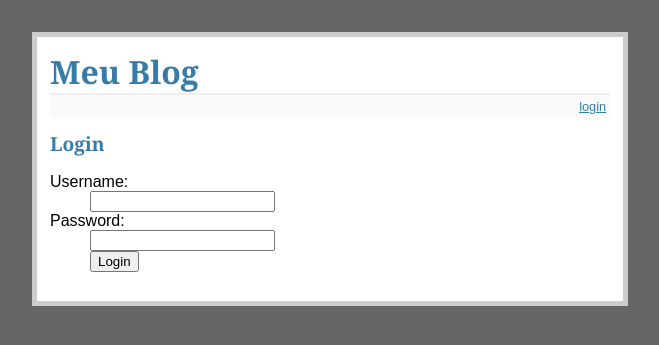
After one commit to MisaelPimentel/python_web, a Flask app: page /login in a window 1280 px wide. The commit adds this page. Shown: the top 345 px of the page, without its empty margins (310-969 px from the left). Run offline with Flask 2, Linux system fonts and the light colour scheme.

Commit message:
finalizado

```diff
--- a/app.py
+++ b/app.py
@@ -1,24 +1,57 @@
-from flask import Flask, render_template
+from flask import Flask, render_template, request, redirect, url_for, session, flash, g, abort
+import sqlite3
 
 app = Flask(__name__)
+SECRET_KEY = "pudim"
+DATABASE = "blog.bd"
+app.config.from_object(__name__)
+# USER MOCKS
+USERNAME = "admin"
+PASSWORD = "admin"
 
-#POSTS MOCK
-posts = [
-    {
-        "titulo": "Post 1",
-        "texto": "Meu primeiro post"
-    },
-    {
-        "titulo": "Post 2",
-        "texto": "oia eu"
-    },
-    {
-        "titulo": "Post 3",
-        "texto": "iahuhui "
-    }
-]
+def conectar_bd():
+    return sqlite3.connect(DATABASE)
 
-@app.route("/")
+@app.before_request
+def pre_requisicao():
+    g.bd = conectar_bd()
+
+@app.teardown_request
+def encerrar_requisicao(exception):
+    g.bd.close()
+
+
+@app.route('/')
 def exibir_entradas():
+    sql = "SELECT titulo, texto FROM entradas ORDER BY id DESC"
+    cursor = g.bd.execute(sql)
+    entradas = [{"titulo": titulo, "texto": texto} for titulo, texto in cursor.fetchall()]
+    return render_template("exibir_entradas.html", entradas=entradas)
 
-    return render_template("exibir_entradas.html", entradas=posts)
+@app.route('/inserir', methods=["POST"])
+def inserir_entradas():
+    if not session['logado']:
+        abort(401)
+    sql = "INSERT INTO entradas(titulo, texto) VALUES (?, ?)"
+    g.bd.execute(sql, [request.form['titulo'], request.form['texto']])
+    g.bd.commit()
+    flash("Novo Post criado com sucesso!")
+    return redirect(url_for('exibir_entradas'))
+
+
+@app.route('/login', methods=["GET", "POST"])
+def login():
+    erro = ""
+    if request.method == "POST":
+        if request.form['username'] == USERNAME and request.form['password'] == PASSWORD:
+            session['logado'] = True
+            flash("Login efetuado com sucesso!")
+            return redirect(url_for('exibir_entradas'))
+        erro = "Usuário ou senha inválidos"
+    return render_template("login.html", erro=erro)
+
+@app.route('/logout')
+def logout():
+    session.pop('logado', None)
+    flash("Logout efetuado com sucesso!")
+    return redirect(url_for('exibir_entradas'))
--- /dev/null
+++ b/esquema.sql
@@ -0,0 +1,6 @@
+drop table if exists entradas;
+create table entradas (
+  id integer primary key autoincrement,
+  titulo string not null,
+  texto string not null
+);
--- a/static/estilo.css
+++ b/static/estilo.css
@@ -1,4 +1,4 @@
-body            { font-family: sans-serif; background: #eee; }
+body            { font-family: sans-serif; background: #666; }
 a, h1, h2       { color: #377BA8; }
 h1, h2          { font-family: 'Georgia', serif; margin: 0; }
 h1              { border-bottom: 2px solid #eee; }
--- a/templates/layout.html
+++ b/templates/layout.html
@@ -1,17 +1,17 @@
 <!doctype html>
 <html>
     <head>
-        <title>Meu blog</title>
-        <link rel="stylesheet" type="text/css" href="static/estilo.css">
+        <title>Meu Blog</title>
+        <link rel="stylesheet" type="text/css" href="{{ url_for('static', filename='estilo.css') }}">
     </head>
     <body>
         <div class="pagina">
-        <h1>Meu blog</h1>
+            <h1>Meu Blog</h1>
             <div class="metanav">
             {% if not session.logado %}
-            <a href="">login</a>
+              <a href="{{ url_for('login') }}">login</a>
             {% else %}
-            <a href="">logout</a>
+              <a href="{{ url_for('logout') }}">logout</a>
             {% endif %}
             </div>
             {% for mensagem in get_flashed_messages() %}
--- /dev/null
+++ b/templates/login.html
@@ -0,0 +1,17 @@
+{% extends "layout.html" %}
+
+{% block corpo %}
+    <h2>Login</h2>
+    {% if erro %}
+        <p class="erro"><strong>Erro:</strong> {{ erro }}
+    {% endif %}
+    <form action="{{ url_for('login') }}" method="POST">
+        <dl>
+            <dt>Username:
+            <dd><input type="text" name="username">
+            <dt>Password:
+            <dd><input type="password" name="password">
+            <dd><input type="submit" value="Login">
+        </dl>
+    </form>
+{% endblock %}
```
Also changed, not shown: templates/exibir_entradas.html (+13 -1 lines), 1 other file. Lines whose indentation alone changed are shown as unchanged.
